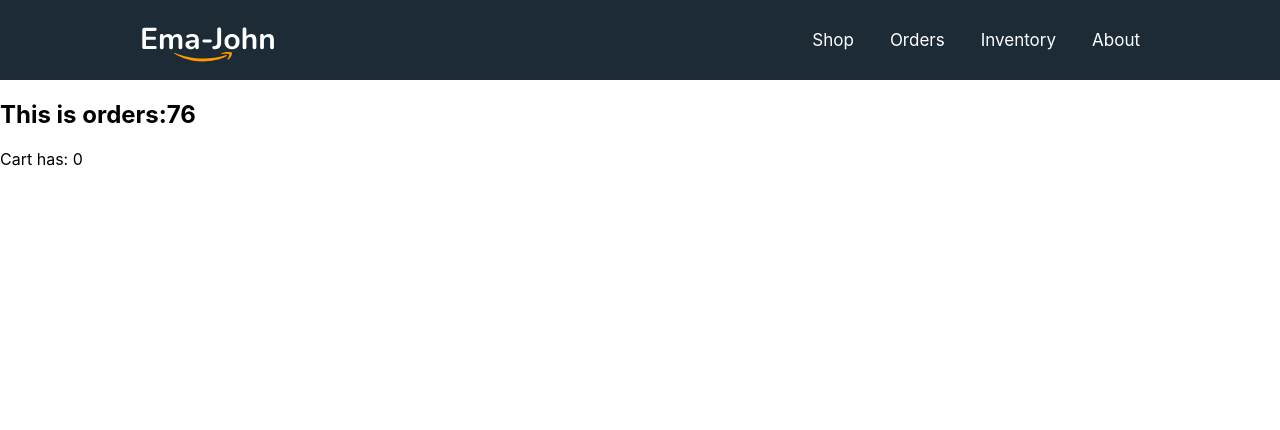
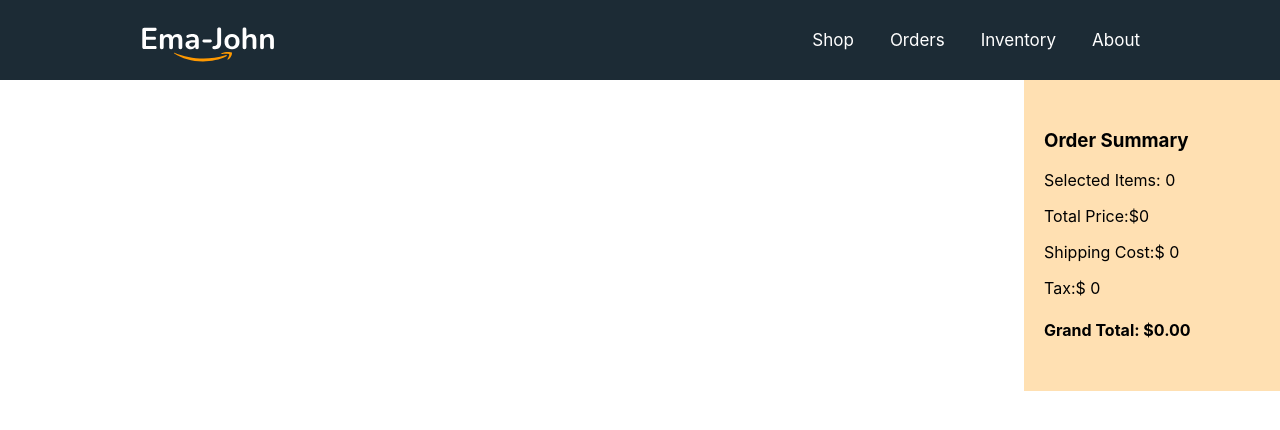
Before and after one commit to Mofazzal-145/ema-john-with-auth, a React (Create React App) app: page /orders in a window 1280 px wide. Shown: the top 430 px of the page. Built offline with nearby package versions, Linux system fonts and the light colour scheme.

Commit message:
added one new component

```diff
--- a/src/components/Orders/Orders.js
+++ b/src/components/Orders/Orders.js
@@ -1,14 +1,25 @@
 import React from 'react';
 import useCart from '../../hooks/useCart';
 import useProducts from '../../hooks/useProducts';
+import  Cart  from "../Cart/Cart";
+import ReviewItem from '../ReviewItem/ReviewItem'
 
 const Orders = () => {
     const [products, setProducts] = useProducts();
     const [cart, setCart] = useCart(products);
     return (
-        <div>
-            <h2>This is orders:{products.length}</h2>
-            <p>Cart has: {cart.length}</p>
+        <div className='shop-container'>
+            <div className="products-container">
+                {
+                    cart.map(product => <ReviewItem
+                    key={product.id}
+                    product={product}
+                    ></ReviewItem>)
+                }
+            </div>
+            <div className="cart-container">
+                <Cart cart={cart}></Cart>
+            </div>
         </div>
     );
 };
--- /dev/null
+++ b/src/components/ReviewItem/ReviewItem.js
@@ -0,0 +1,12 @@
+import React from 'react';
+
+const ReviewItem = (props) => {
+    const {name, price, shipping, quantity} = props.product;
+    return (
+        <div>
+            <h4>This is a ReviewItem:{name}</h4>
+        </div>
+    );
+};
+
+export default ReviewItem;
```
Also changed, not shown: src/components/ReviewItem/ReviewItem.css (added).
